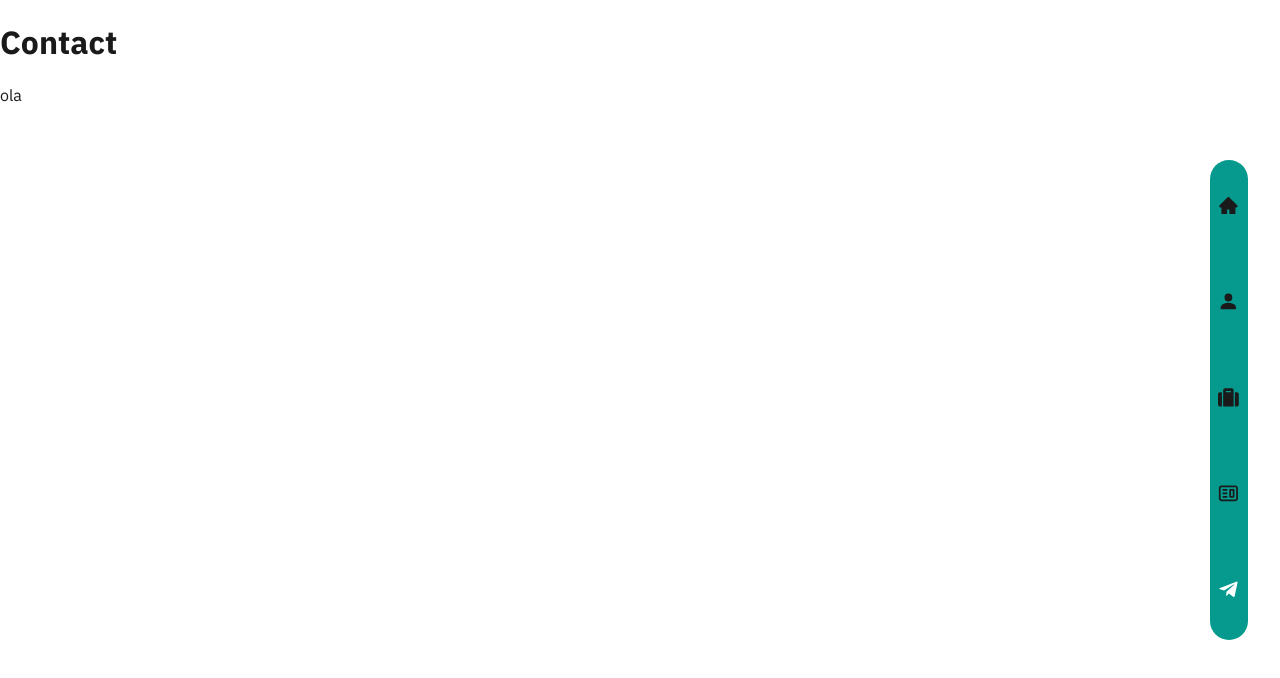
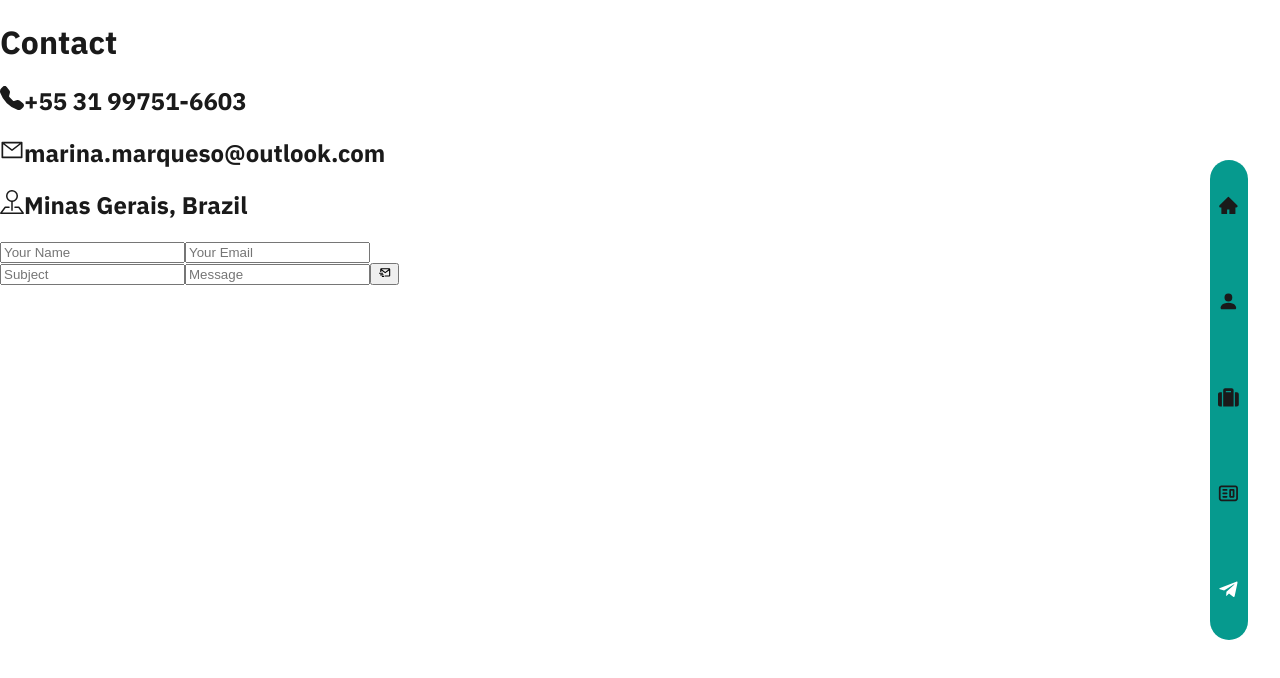
Before and after one commit to ninamarq/portfolio, a React (Create React App) app: page /contact in a window 1280 px wide. Shown: the top 678 px of the page. Built offline with nearby package versions, Linux system fonts and the light colour scheme.

Commit message:
Feat: Create content for contact page

```diff
--- a/src/pages/Contact/index.tsx
+++ b/src/pages/Contact/index.tsx
@@ -1,8 +1,46 @@
+import { AiOutlineMail } from 'react-icons/ai';
+import { BsFillTelephoneFill, BsPinMap } from 'react-icons/bs';
+import { BiMailSend } from 'react-icons/bi';
+
 export default function Contact() {
   return (
     <div>
       <h1>Contact</h1>
-      ola
+      <section>
+        <div>
+          <h2>
+            <BsFillTelephoneFill />
+            +55 31 99751-6603
+          </h2>
+          <h2>
+            <AiOutlineMail />
+            marina.marqueso@outlook.com
+          </h2>
+          <h2>
+            <BsPinMap />
+            Minas Gerais, Brazil
+          </h2>
+        </div>
+        <form>
+          <div>
+            <label htmlFor="name">
+              <input type="text" id="name" placeholder="Your Name" />
+            </label>
+            <label htmlFor="email">
+              <input type="text" id="email" placeholder="Your Email" />
+            </label>
+          </div>
+          <label htmlFor="subject">
+            <input type="text" id="subject" placeholder="Subject" />
+          </label>
+          <label htmlFor="message">
+            <input type="text" id="message" placeholder="Message" />
+          </label>
+          <button type="submit">
+            <BiMailSend />
+          </button>
+        </form>
+      </section>
     </div>
   );
 }
```
